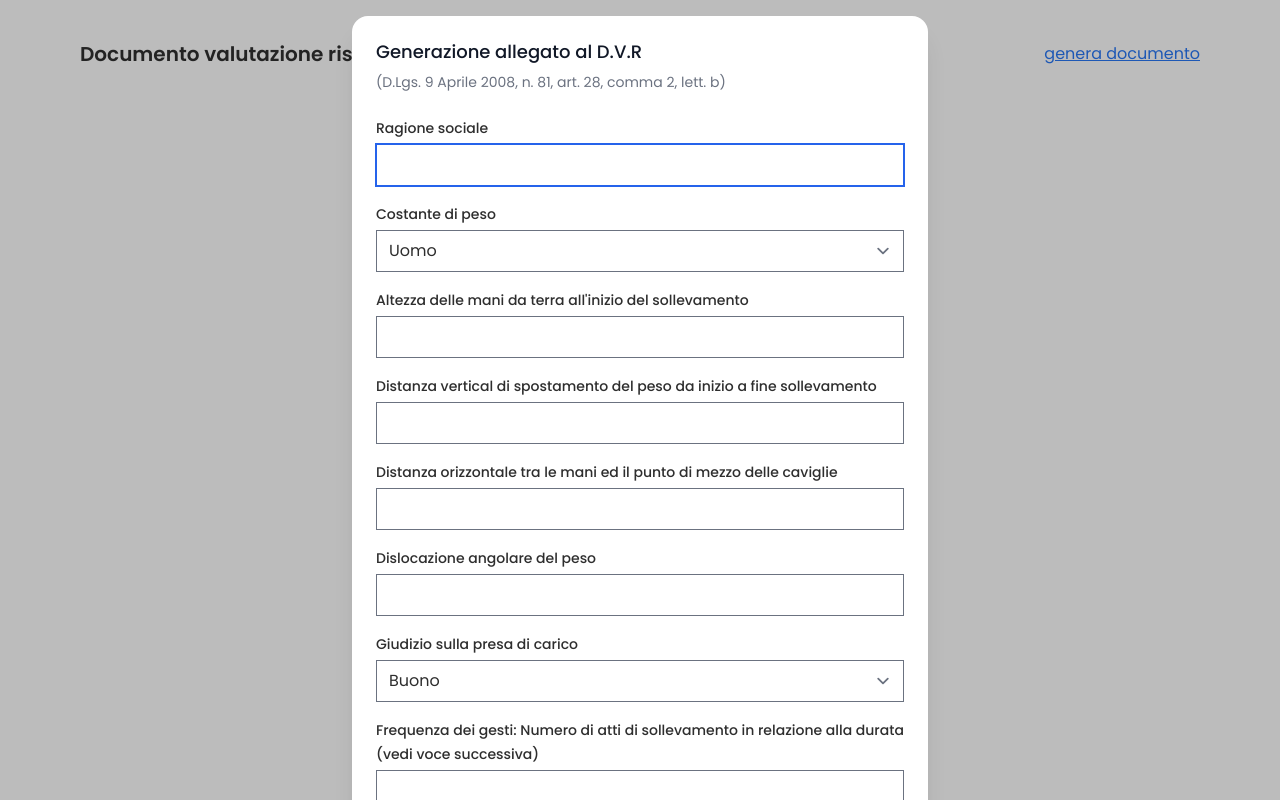
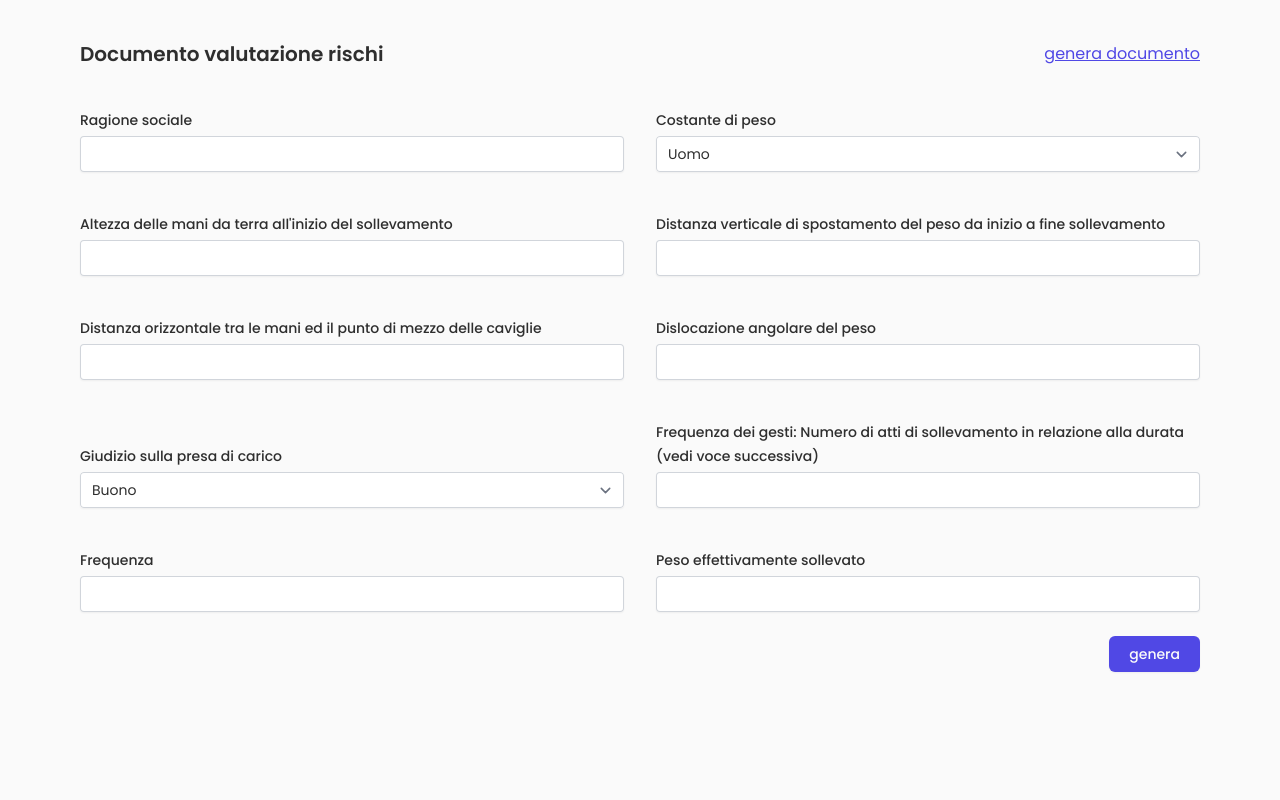
Before and after one commit to gherardi/dvr, a React (Vite) app: page / in a window 1280 px wide. Built offline with nearby package versions, Linux system fonts and the light colour scheme.

Commit message:
new layout, found a way to validate number input

```diff
--- a/src/components/Header.tsx
+++ b/src/components/Header.tsx
@@ -39,7 +39,7 @@ const Header = () => {
 	// 	{ name: new Date().toLocaleString(), completed: false },
 	// ]);
 
-	const [isOpen, setIsOpen] = useState(true);
+	const [isOpen, setIsOpen] = useState(false);
 
 	const openModal = () => setIsOpen(true);
 	const closeModal = () => setIsOpen(false);
--- /dev/null
+++ b/src/components/Main.old.tsx
@@ -0,0 +1,23 @@
+import { useAppContext } from '../contexts/AppContext';
+
+const Main = () => {
+	const { getDocuments } = useAppContext();
+	const documents = getDocuments();
+	return (
+		<>
+			<main className='space-y-4 bg-red-200'>
+				old design
+			{documents.map((document) => (
+				<div
+					key={crypto.randomUUID()}
+					className='h-32 border-[3px] border-dashed rounded-xl flex items-center justify-center'
+				>
+					{document.name}
+				</div>
+			))}
+			</main>
+		</>
+	);
+};
+
+export default Main;
--- a/src/components/Main.tsx
+++ b/src/components/Main.tsx
@@ -1,19 +1,194 @@
-import { useAppContext } from '../contexts/AppContext';
+import { useForm, SubmitHandler } from 'react-hook-form';
+import { zodResolver } from '@hookform/resolvers/zod';
+import { z } from 'zod';
+
+import { FormValues } from '../interfaces';
+import Label from './ui/Label';
+import Input from './ui/Input';
+
+const schema = z.object({
+	ragione_sociale: z.string().min(1),
+	costante_peso: z.enum(['UOMO', 'DONNA']),
+	altezza_mani_terra: z.preprocess(
+		(a) => parseInt(z.string().parse(a), 10),
+		z.number()
+	),
+	distanza_verticale_peso: z.string(),
+	distanza_orizzontale_mani: z.string(),
+	dislocazione_angolare: z.string(), // in gradi
+	giudizio_presa_carico: z.enum(['buono', 'scarso']),
+	frequenza_gesti: z.string(),
+	frequenza: z.enum(['1', '2', '3']),
+	peso_sollevato: z.string(),
+});
 
 const Main = () => {
-	const { getDocuments } = useAppContext();
-	const documents = getDocuments();
+	const {
+		register,
+		handleSubmit,
+		formState: { isSubmitting, errors },
+	} = useForm<FormValues>({
+		resolver: zodResolver(schema),
+	});
+
+	const onSubmit: SubmitHandler<FormValues> = (data) => {
+		console.log('REVEICED: ', data);
+	};
+
+	console.log(errors);
+
 	return (
 		<>
-			<main className='space-y-4 bg-red-100'>
-				{documents.map((document) => (
-					<div
-						key={crypto.randomUUID()}
-						className='h-32 border-[3px] border-dashed rounded-xl flex items-center justify-center'
-					>
-						{document.name}
+			<main className='space-y-4'>
+				<form className='space-y-6' onSubmit={handleSubmit(onSubmit)}>
+					<div className='grid gap-y-10 gap-x-8 md:grid-cols-2 [&>*]:space-y-1 [&>*]:mt-auto'>
+						<div>
+							<Label htmlFor={'ragione_sociale'}>Ragione sociale</Label>
+							<div>
+								<Input
+									reactHookFormRegister={register('ragione_sociale')}
+									name='ragione_sociale'
+									type='text'
+									isPending={isSubmitting}
+								/>
+							</div>
+						</div>
+
+						<div>
+							<Label htmlFor={'costante_peso'}>Costante di peso</Label>
+							<div>
+								<select {...register('costante_peso')} id='costante_peso'>
+									<option value='UOMO'>Uomo</option>
+									<option value='DONNA'>Donna</option>
+								</select>
+							</div>
+						</div>
+
+						<div>
+							<Label htmlFor={'altezza_mani_terra'}>
+								Altezza delle mani da terra all'inizio del sollevamento
+							</Label>
+							<div>
+								<Input
+									reactHookFormRegister={register('altezza_mani_terra')}
+									name='altezza_mani_terra'
+									type='number'
+									isPending={isSubmitting}
+								/>
+							</div>
+						</div>
+
+						<div>
+							<Label htmlFor={'distanza_verticale_peso'}>
+								Distanza verticale di spostamento del peso da inizio a fine
+								sollevamento
+							</Label>
+							<div>
+								<Input
+									reactHookFormRegister={register('distanza_verticale_peso')}
+									name='distanza_verticale_peso'
+									type='number'
+									isPending={isSubmitting}
+								/>
+							</div>
+						</div>
+
+						<div>
+							<Label htmlFor={'distanza_orizzontale_mani'}>
+								Distanza orizzontale tra le mani ed il punto di mezzo delle
+								caviglie
+							</Label>
+							<div>
+								<Input
+									reactHookFormRegister={register('distanza_orizzontale_mani')}
+									name='distanza_orizzontale_mani'
+									type='number'
+									isPending={isSubmitting}
+								/>
+							</div>
+						</div>
+
+						<div>
+							<Label htmlFor={'dislocazione_angolare'}>
+								Dislocazione angolare del peso
+							</Label>
+							<div>
+								<Input
+									reactHookFormRegister={register('dislocazione_angolare')}
+									name='dislocazione_angolare'
+									type='number'
+									isPending={isSubmitting}
+								/>
+							</div>
+						</div>
+
+						<div>
+							<Label htmlFor={'giudizio_presa_carico'}>
+								Giudizio sulla presa di carico
+							</Label>
+							<div>
+								<select
+									{...register('giudizio_presa_carico')}
+									id='giudizio_presa_carico'
+								>
+									<option value='buono'>Buono</option>
+									<option value='scarso'>Scarso</option>
+								</select>
+							</div>
+						</div>
+
+						<div>
+							<Label htmlFor={'frequenza_gesti'}>
+								Frequenza dei gesti: Numero di atti di sollevamento in relazione
+								alla durata (vedi voce successiva)
+							</Label>
+							<div>
+								<Input
+									reactHookFormRegister={register('frequenza_gesti')}
+									name='frequenza_gesti'
+									type='number'
+									isPending={isSubmitting}
+								/>
+							</div>
+						</div>
+
+						<div>
+							<Label htmlFor={'frequenza'}>Frequenza</Label>
+							<div>
+								<Input
+									reactHookFormRegister={register('frequenza')}
+									name='frequenza'
+									type='number'
+									isPending={isSubmitting}
+								/>
+							</div>
+						</div>
+
+						<div>
+							<Label htmlFor={'peso_sollevato'}>
+								Peso effettivamente sollevato
+							</Label>
+							<div>
+								<Input
+									reactHookFormRegister={register('peso_sollevato')}
+									name='peso_sollevato'
+									type='number'
+									isPending={isSubmitting}
+								/>
+							</div>
+						</div>
 					</div>
-				))}
+
+					<div className='flex justify-end'>
+						<button
+							type='submit'
+							className='rounded-md bg-accent py-1.5 px-5 text-sm font-medium leading-6 text-background shadow-sm hover:bg-accent focus-visible:outline focus-visible:outline-2 focus-visible:outline-offset-2 focus-visible:outline-accent'
+							disabled={isSubmitting}
+						>
+							{isSubmitting ? 'Caricamento...' : 'genera'}
+						</button>
+					</div>
+				</form>
 			</main>
 		</>
 	);
--- a/src/components/ui/Input.tsx
+++ b/src/components/ui/Input.tsx
@@ -24,9 +24,7 @@ export default function Input({
 			placeholder={placeholder}
 			type={type}
 			disabled={isPending}
-			className='w-full'
+			className='w-full rounded border-0 py-1.5 shadow-sm ring-1 ring-inset ring-gray-300 placeholder:text-gray-400 focus:ring-2 focus:ring-inset focus:ring-accent sm:text-sm sm:leading-6'
 		/>
 	);
 }
-
-// className='block w-full rounded-md border-0 py-1.5 shadow-sm ring-1 ring-inset ring-gray-300 placeholder:text-gray-400 focus:ring-2 focus:ring-inset focus:ring-accent sm:text-sm sm:leading-6'
--- a/src/index.css
+++ b/src/index.css
@@ -19,7 +19,7 @@
 
 		--color-background: 0 0% 98%;
 		--color-foreground: 0 0% 18%;
-		--color-accent: 217 88% 55%;
+		--color-accent: 243 75% 59%;
 	}
 }
 
@@ -33,3 +33,7 @@ body {
 	color: theme('colors.foreground');
 	background-color: theme('colors.background');
 }
+
+select {
+	@apply w-full rounded border-0 py-1.5 shadow-sm ring-1 ring-inset ring-gray-300 placeholder:text-gray-400 focus:ring-2 focus:ring-inset focus:ring-accent sm:text-sm sm:leading-6;
+}
```
